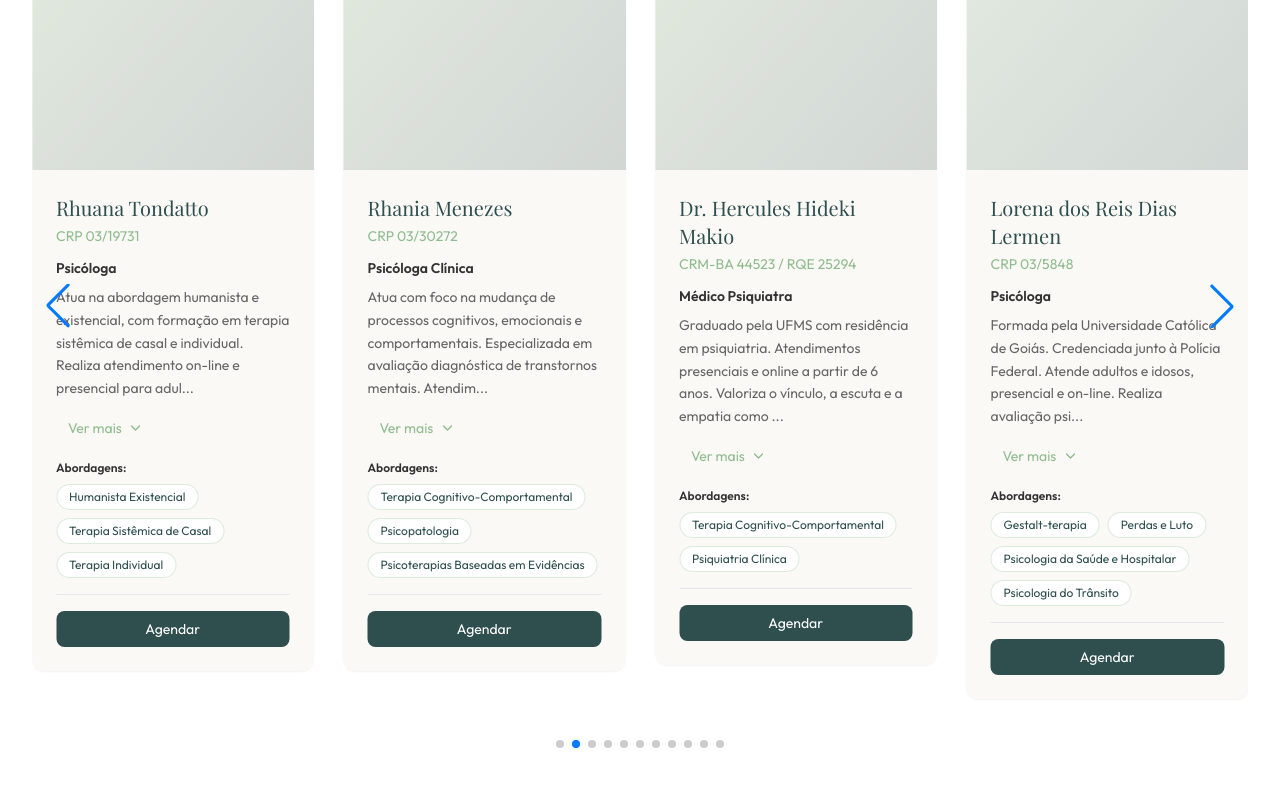
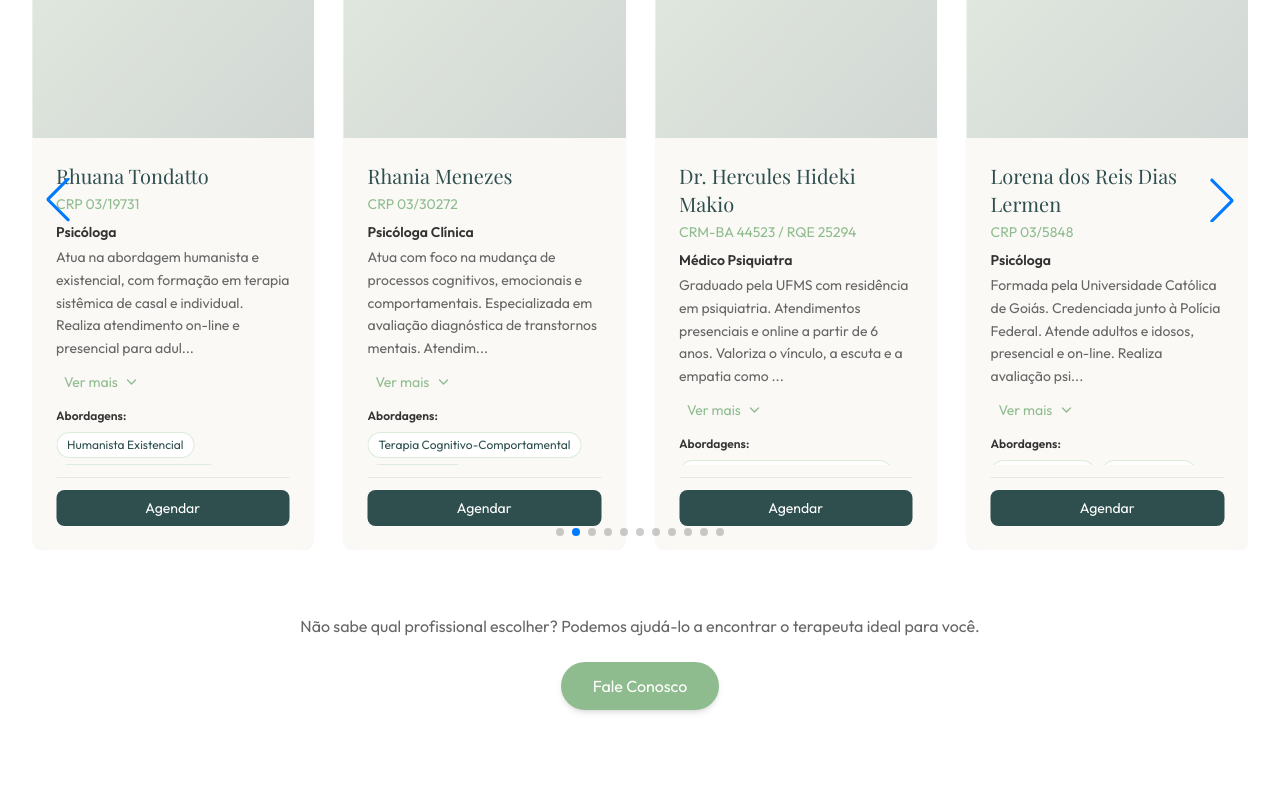
Before and after one commit to klsb122/vitaliza, a React (Vite) app: page / in a window 1280 px wide. Shown: the part 4620-5420 px from the top of the page. Built offline with nearby package versions, Linux system fonts and the light colour scheme; the HTML template or start-up script is replaced by a standard one.

Commit message:
Enhances team member card layout
Improves the team member card component by adjusting sizes,
adding overflow handling, and refining the "Ver mais" button.

This enhances the user experience by providing a more visually
appealing and functional display of team member information.

```diff
--- a/src/components/Team.tsx
+++ b/src/components/Team.tsx
@@ -248,12 +248,14 @@ const Team = () => {
               className="pb-12"
             >
               {teamMembers.map((member, index) => (
-                <SwiperSlide key={index} className="h-auto">
+                <SwiperSlide key={index} className="!h-auto">
                   <div
-                    className="bg-[#FAF9F6] rounded-xl overflow-hidden shadow-sm hover:shadow-xl transition-all duration-300 hover:-translate-y-2 group h-full flex flex-col"
+                    className={`bg-[#FAF9F6] rounded-xl overflow-hidden shadow-sm hover:shadow-xl transition-all duration-300 hover:-translate-y-2 group flex flex-col ${
+                      expandedCards[index] ? 'h-auto' : 'h-[700px]'
+                    }`}
                   >
                     {/* Imagem do Profissional */}
-                    <div className="relative h-80 bg-gradient-to-br from-[#8FBC8F]/20 to-[#2F4F4F]/20 overflow-hidden shrink-0">
+                    <div className="relative h-72 bg-gradient-to-br from-[#8FBC8F]/20 to-[#2F4F4F]/20 overflow-hidden shrink-0">
                       <OptimizedImage
                         src={member.image}
                         alt={member.name}
@@ -265,12 +267,13 @@ const Team = () => {
                     </div>
 
                     {/* Informações do Profissional */}
-                    <div className="p-6 flex-1 flex flex-col">
+                    <div className="p-6 flex-1 flex flex-col overflow-hidden">
                       <h3 className="text-xl font-serif text-primary mb-1">{member.name}</h3>
-                      <p className="text-sm text-secondary font-medium mb-3">{member.crp}</p>
+                      <p className="text-sm text-secondary font-medium mb-2">{member.crp}</p>
 
-                      <div className="mb-4">
-                        <p className="text-sm font-bold text-text mb-2">{member.specialty}</p>
+                      {/* Bio */}
+                      <div className="mb-3 flex-shrink-0">
+                        <p className="text-sm font-bold text-text mb-1">{member.specialty}</p>
 
                         {/* Bio com expansão animada */}
                         <p className="text-sm text-light-text leading-relaxed">
@@ -295,7 +298,7 @@ const Team = () => {
                             onClick={() => toggleExpand(index)}
                             onMouseEnter={handleMouseEnterButton}
                             onMouseLeave={handleMouseLeaveButton}
-                            className="expand-button inline-flex items-center gap-1.5 text-sm text-secondary font-medium hover:text-primary transition-colors mt-3 py-1.5 px-3 rounded-lg"
+                            className="expand-button inline-flex items-center gap-1.5 text-sm text-secondary font-medium hover:text-primary transition-colors mt-2 py-1 px-2 rounded-lg"
                           >
                             <span>{expandedCards[index] ? 'Ver menos' : 'Ver mais'}</span>
                             <TbChevronDown className={`chevron-icon text-base ${expandedCards[index] ? 'rotated' : ''}`} />
@@ -304,13 +307,13 @@ const Team = () => {
                       </div>
 
                       {/* Abordagens */}
-                      <div className="mb-4">
+                      <div className="mb-3 flex-1 overflow-hidden">
                         <p className="text-xs font-bold text-text mb-2">Abordagens:</p>
-                        <div className="flex flex-wrap gap-2">
+                        <div className="flex flex-wrap gap-1.5">
                           {member.approaches.map((approach, idx) => (
                             <span
                               key={idx}
-                              className="text-xs bg-white px-3 py-1 rounded-full text-primary border border-[#8FBC8F]/30"
+                              className="text-xs bg-white px-2.5 py-1 rounded-full text-primary border border-[#8FBC8F]/30"
                             >
                               {approach}
                             </span>
@@ -319,7 +322,7 @@ const Team = () => {
                       </div>
 
                       {/* Ações */}
-                      <div className="pt-4 border-t border-gray-200 mt-auto">
+                      <div className="pt-3 border-t border-gray-200 mt-auto flex-shrink-0">
                         <a
                           href="#contato"
                           className="w-full block bg-primary text-white px-4 py-2 rounded-lg text-sm font-medium hover:bg-accent transition-all text-center"
```
